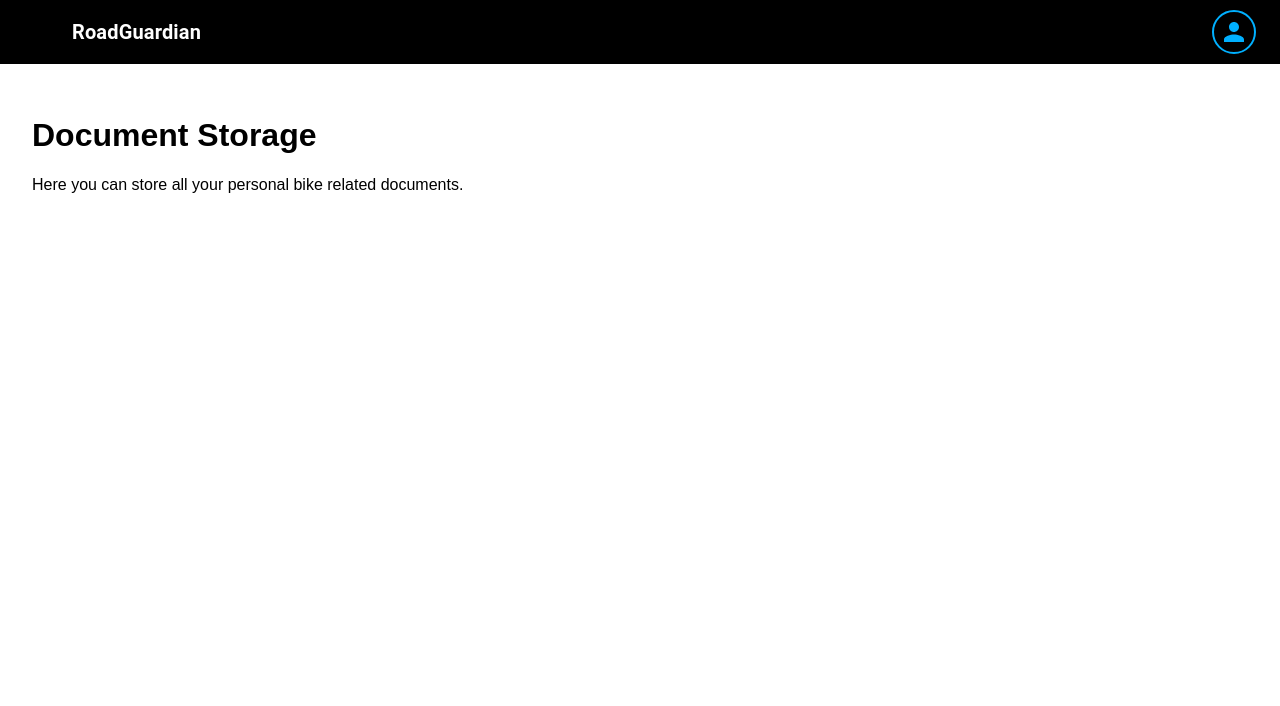
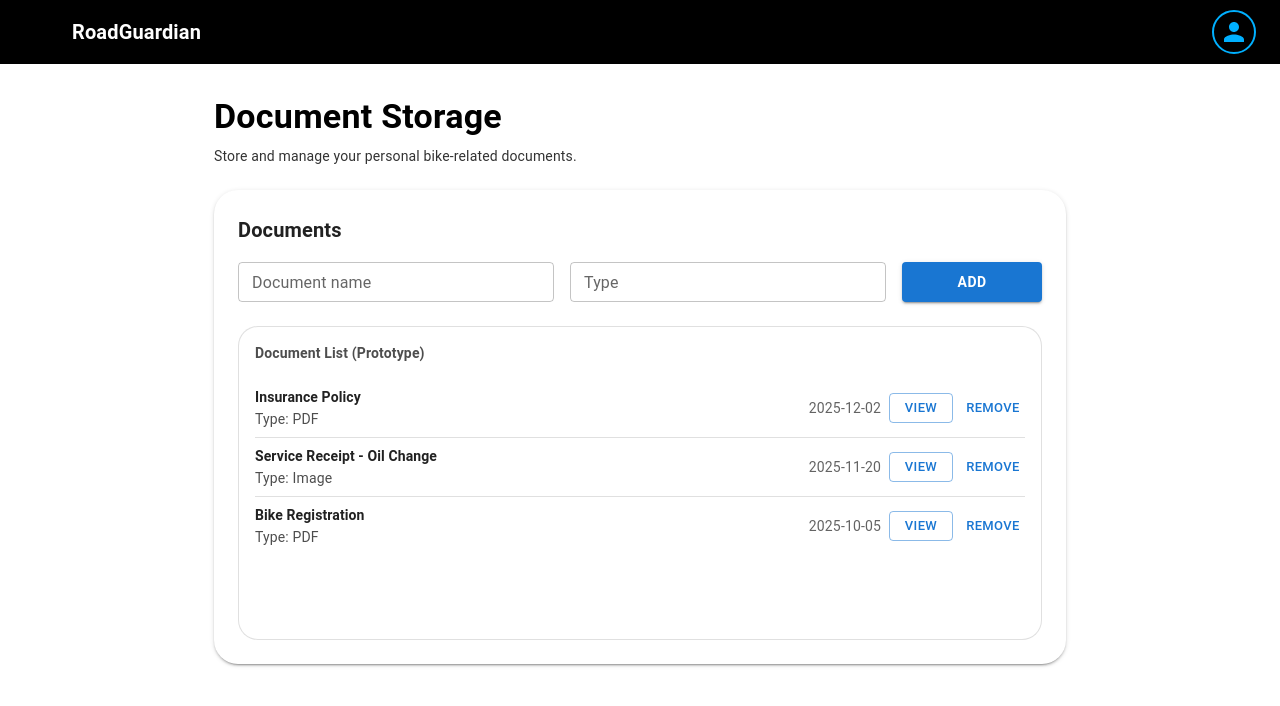
Before and after one commit to MatasZos/RoadGuardian, a Next.js app: page /documents in a window 1280 px wide. Shown: the top 706 px of the page. Built offline with nearby package versions, Linux system fonts and the light colour scheme; some icons are missing.

Commit message:
Update page.js

```diff
--- a/src/app/documents/page.js
+++ b/src/app/documents/page.js
@@ -1,8 +1,153 @@
+"use client";
+
+import * as React from "react";
+
+import Container from "@mui/material/Container";
+import Box from "@mui/material/Box";
+import Paper from "@mui/material/Paper";
+import Typography from "@mui/material/Typography";
+import Stack from "@mui/material/Stack";
+import TextField from "@mui/material/TextField";
+import Button from "@mui/material/Button";
+import Divider from "@mui/material/Divider";
+
 export default function DocumentsPage() {
+  const [docName, setDocName] = React.useState("");
+  const [docType, setDocType] = React.useState("");
+
+  // mock data (prototype only)
+  const [documents, setDocuments] = React.useState([
+    { name: "Insurance Policy", type: "PDF", date: "2025-12-02" },
+    { name: "Service Receipt - Oil Change", type: "Image", date: "2025-11-20" },
+    { name: "Bike Registration", type: "PDF", date: "2025-10-05" },
+  ]);
+
+  function handleAddDocument() {
+    const name = docName.trim();
+    const type = docType.trim();
+
+    if (!name) return;
+
+    const today = new Date();
+    const yyyy = today.getFullYear();
+    const mm = String(today.getMonth() + 1).padStart(2, "0");
+    const dd = String(today.getDate()).padStart(2, "0");
+
+    setDocuments((prev) => [
+      { name, type: type || "—", date: `${yyyy}-${mm}-${dd}` },
+      ...prev,
+    ]);
+
+    setDocName("");
+    setDocType("");
+  }
+
   return (
-    <main style={{ padding: "2rem", fontFamily: "sans-serif" }}>
-      <h1>Document Storage</h1>
-      <p>Here you can store all your personal bike related documents.</p>
-    </main>
+    <Container maxWidth="md">
+      <Box sx={{ py: 4 }}>
+        <Typography variant="h4" sx={{ fontWeight: 700, mb: 1 }}>
+          Document Storage
+        </Typography>
+
+        <Typography variant="body2" sx={{ opacity: 0.8, mb: 3 }}>
+          Store and manage your personal bike-related documents.
+        </Typography>
+
+        {/* Main prototype panel */}
+        <Paper elevation={2} sx={{ p: 3, borderRadius: 6 }}>
+          <Typography variant="h6" sx={{ fontWeight: 700, mb: 2 }}>
+            Documents
+          </Typography>
+
+          {/* Add document (prototype form) */}
+          <Stack direction={{ xs: "column", sm: "row" }} spacing={2} sx={{ mb: 3 }}>
+            <TextField
+              fullWidth
+              label="Document name"
+              placeholder="e.g., Insurance policy"
+              size="small"
+              value={docName}
+              onChange={(e) => setDocName(e.target.value)}
+            />
+
+            <TextField
+              fullWidth
+              label="Type"
+              placeholder="e.g., PDF, Image"
+              size="small"
+              value={docType}
+              onChange={(e) => setDocType(e.target.value)}
+            />
+
+            <Button
+              variant="contained"
+              sx={{ minWidth: 140, fontWeight: 700 }}
+              onClick={handleAddDocument}
+            >
+              Add
+            </Button>
+          </Stack>
+
+          {/* Documents list view (placeholder container) */}
+          <Paper
+            variant="outlined"
+            sx={{
+              borderRadius: 5,
+              p: 2,
+              minHeight: 280,
+            }}
+          >
+            <Typography variant="body2" sx={{ fontWeight: 700, mb: 2, opacity: 0.8 }}>
+              Document List (Prototype)
+            </Typography>
+
+            {documents.length === 0 ? (
+              <Typography variant="body2" sx={{ opacity: 0.7 }}>
+                No documents added yet.
+              </Typography>
+            ) : (
+              <Box>
+                {documents.map((doc, idx) => (
+                  <Box key={`${doc.name}-${idx}`}>
+                    <Stack
+                      direction={{ xs: "column", sm: "row" }}
+                      justifyContent="space-between"
+                      alignItems={{ xs: "flex-start", sm: "center" }}
+                      spacing={1}
+                      sx={{ py: 1 }}
+                    >
+                      <Box>
+                        <Typography variant="subtitle2" sx={{ fontWeight: 700 }}>
+                          {doc.name}
+                        </Typography>
+                        <Typography variant="body2" sx={{ opacity: 0.8 }}>
+                          Type: {doc.type}
+                        </Typography>
+                      </Box>
+
+                      <Stack direction="row" spacing={1} alignItems="center">
+                        <Typography variant="body2" sx={{ opacity: 0.7 }}>
+                          {doc.date}
+                        </Typography>
+
+                        <Button size="small" variant="outlined">
+                          View
+                        </Button>
+
+                        <Button size="small" variant="text">
+                          Remove
+                        </Button>
+                      </Stack>
+                    </Stack>
+
+                    {idx !== documents.length - 1 && <Divider />}
+                  </Box>
+                ))}
+              </Box>
+            )}
+          </Paper>
+        </Paper>
+      </Box>
+    </Container>
   );
 }
```
